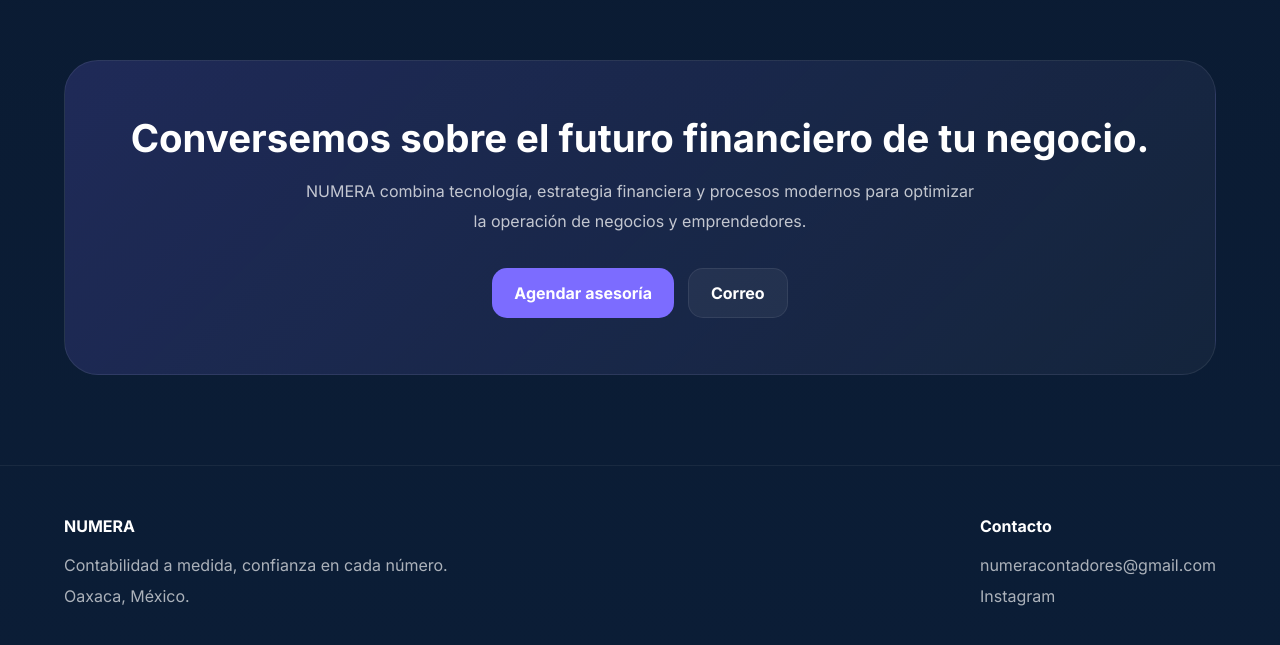
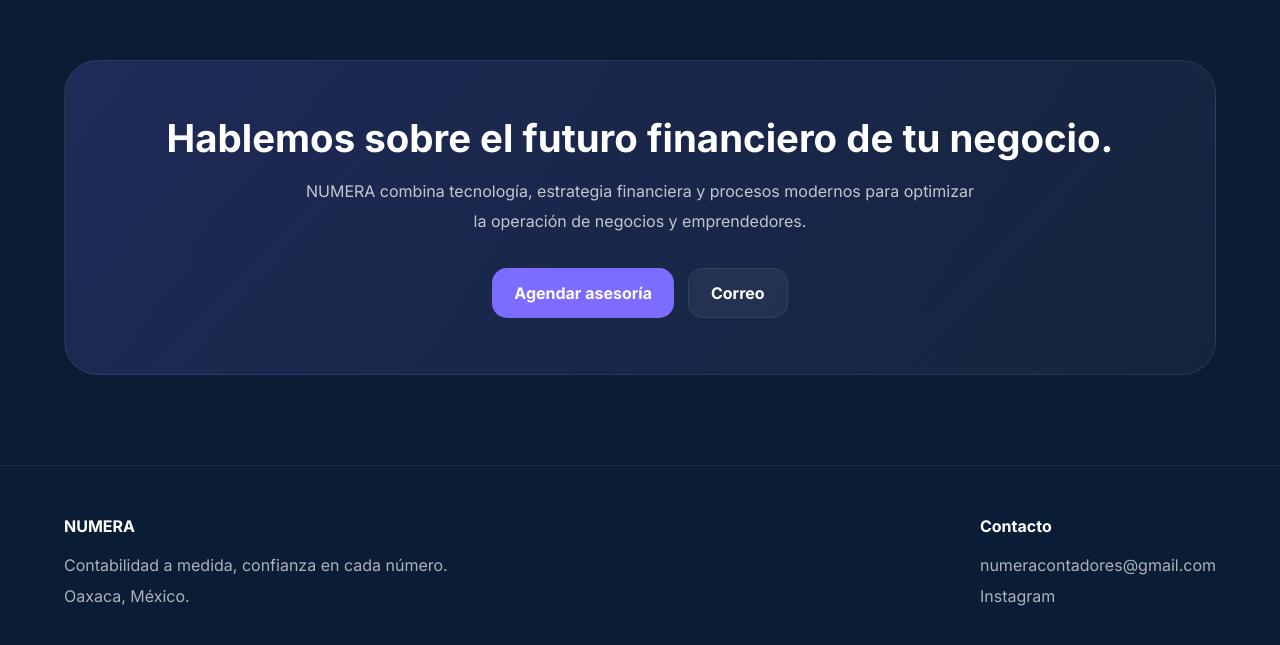
Before and after one commit to SERVICIOS-CONTABLES-NUMERA/numera, a plain HTML site: page index.html in a window 1280 px wide. Shown: the part 3183-3828 px from the top of the page. Drawn offline with Linux system fonts and the light colour scheme.

Commit message:
Update index.html

```diff
--- a/index.html
+++ b/index.html
@@ -1380,7 +1380,7 @@ Damos seguimiento constante para mantener estabilidad y control financiero.
 
 <h2>
 
-Conversemos sobre el futuro financiero de tu negocio.
+Hablemos sobre el futuro financiero de tu negocio.
 
 </h2>
 
```
